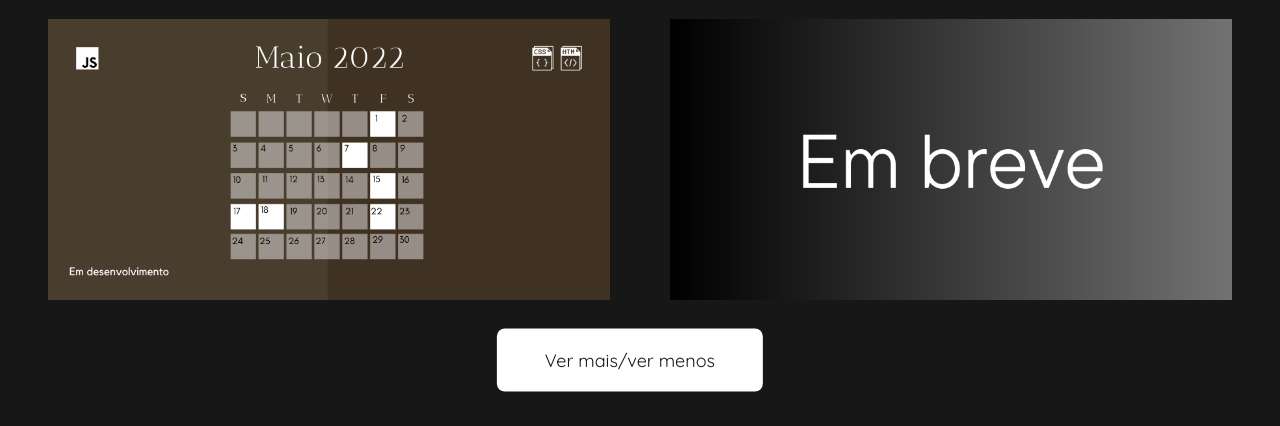
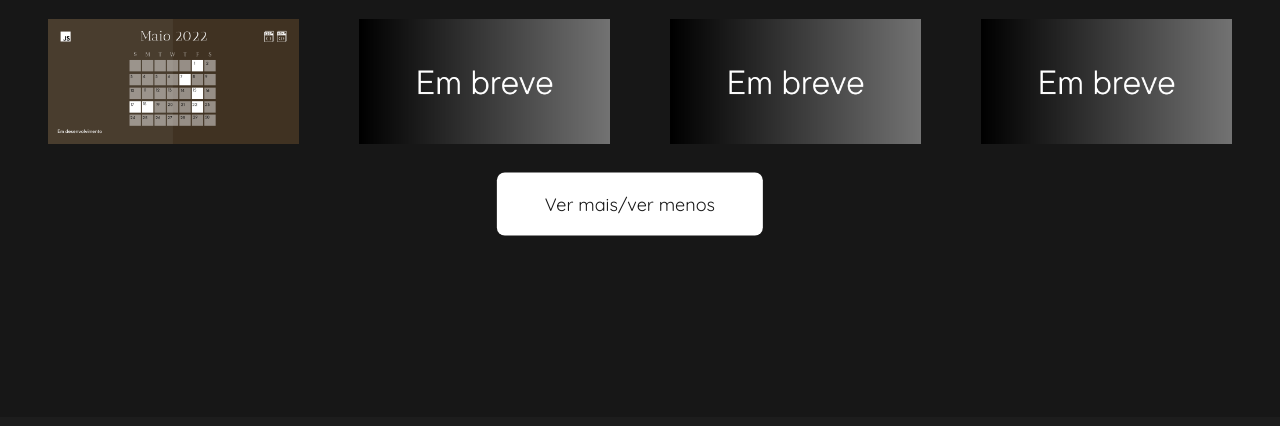
Before and after one commit to InacioBrI/Portfolio, a plain HTML site: page Index.html in a window 1280 px wide. Both pictures are taken after a click on the button "Ver mais/ver menos". Shown: the part 3260-3686 px from the top of the page. Drawn offline with nearby package versions, Linux system fonts and the light colour scheme.

Commit message:
Nova lista de prjetos

```diff
--- a/Index.html
+++ b/Index.html
@@ -170,6 +170,18 @@
                     <a href="#"></a>
                 </div>
             </div>
+            <div class="row">
+                <img src="EM Breve.png">
+                <div class="layer">
+                    <a href="#"></a>
+                </div>
+            </div>
+            <div class="row">
+                <img src="EM Breve.png">
+                <div class="layer">
+                    <a href="#"></a>
+                </div>
+            </div>
         </div>
         <div>
             <button class="viewMore" id="show-or-hide">Ver mais/ver menos</button>
```
